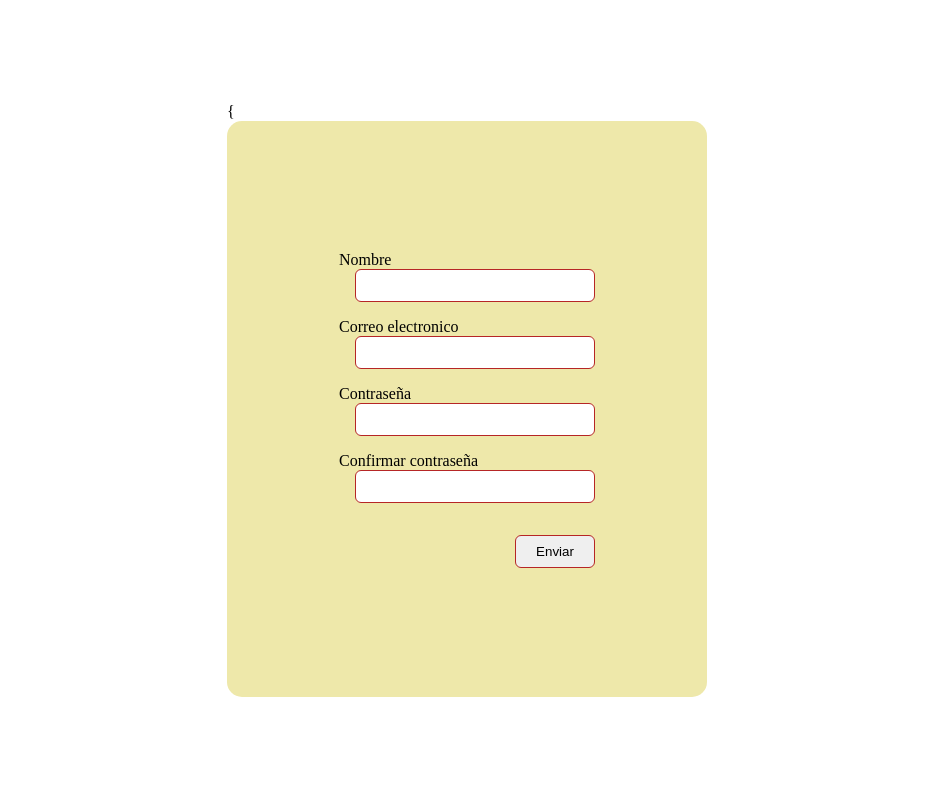
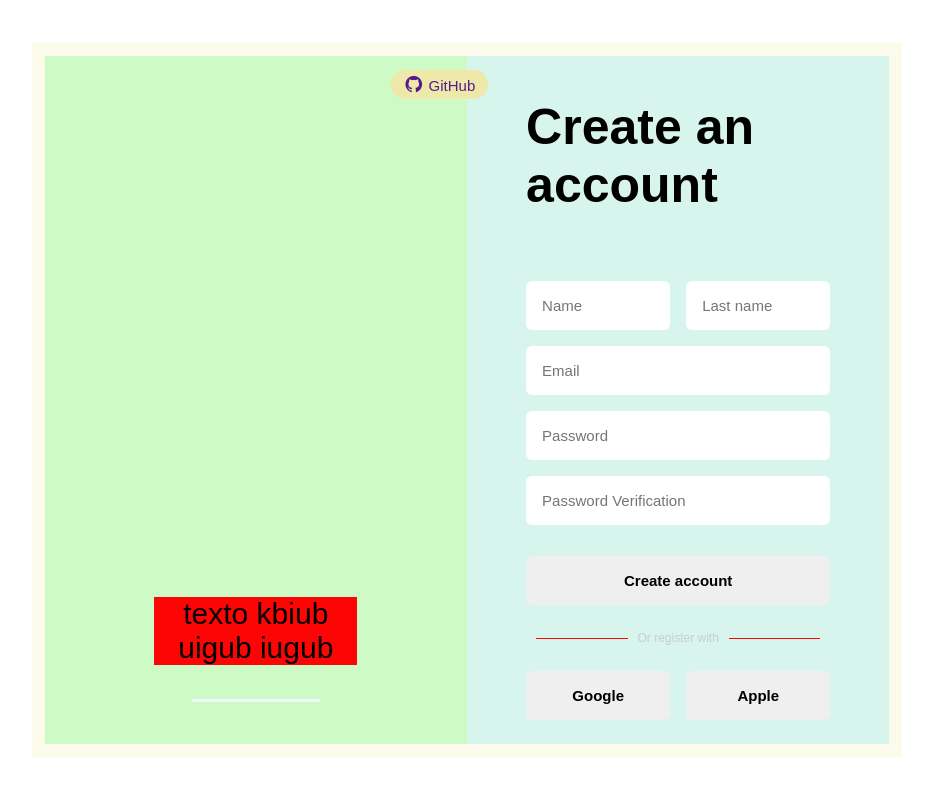
Before and after one commit to S-Erick/Registro-de-Usuarios-con-Validaci-n-de-Campos, a plain HTML site: page index.html in a window 1280 px wide. Shown: the whole page, without its empty margins (173-1106 px from the left). Drawn offline with nearby package versions, Linux system fonts and the light colour scheme.

Commit message:
maquetacion

```diff
--- a/index.html
+++ b/index.html
@@ -8,31 +8,48 @@
 </head>
 <body>
     <section>
-        <aside>{
-
+        <aside>
+            <a href="" id="github">
+                <i class='bx bxl-github'></i>
+                <span>GitHub</span>
+            </a>
+            <div id="card">
+                <h2>texto kbiub uigub iugub</h2>
+                <span></span>
+            </div>
         </aside>
         <main>
-            <form action="">
+            <h1>Create an account</h1>
+            <form>
+                <div>
+                    <label>
+                        <input class="input-style" type="text" placeholder="Name" name="name" id="name">
+                    </label>
+                    <label>
+                        <input class="input-style" type="text" placeholder="Last name" name="last-name" id="last-name">
+                    </label>
+                </div>
                 <label>
-                    Nombre
-                    <input class="border" type="text" name="name" id="name">
+                    <input class="input-style" type="email" placeholder="Email" name="email" id="email">
                 </label>
                 <label>
-                    Correo electronico
-                    <input class="border" type="email" name="email" id="email">
+                    <input class="input-style" type="password" placeholder="Password" name="password" id="password">
                 </label>
                 <label>
-                    Contraseña
-                    <input class="border" type="text" name="password" id="password">
+                    <input class="input-style" type="password" placeholder="Password Verification" name="password-check" id="password-check">
                 </label>
-                <label>
-                    Confirmar contraseña
-                    <input class="border" type="text" name="password-check" id="password-check">
-                </label>
-                <button class="border" type="submit">Enviar</button>
+                <button class="input-style" type="submit">Create account</button>
             </form>
+            <div class="divider">
+                <span>Or register with</span>
+            </div>
+            <div id="other-methods">
+                <button class="input-style" type="button">Google</button>
+                <button class="input-style" type="button">Apple</button>
+            </div>
         </main>
     </section>
+    <link href='https://unpkg.com/boxicons@2.1.4/css/boxicons.min.css' rel='stylesheet'>
     <script src="scripts.js"></script>
 </body>
 </html>
--- a/styles.css
+++ b/styles.css
@@ -1,57 +1,164 @@
+@import url('https://fonts.googleapis.com/css2?family=Poppins:ital,wght@0,100;0,200;0,300;0,400;0,500;0,600;0,700;0,800;0,900;1,100;1,200;1,300;1,400;1,500;1,600;1,700;1,800;1,900&display=swap');
 *{
     margin: 0;
     padding: 0;
     box-sizing: border-box;
+    font-family: "Mona Sans", sans-serif;
+    text-decoration: none;
 }
+:root{
+    --padding: 1%;
+    --gap: 1rem;
+    --gap-2: 1%;
+
+    --text-1: 50px;
+    --text-2: 15px;
+    --text-3: 12px;
+    --text-4: 30px;
+    --weight: 500;
+
+    --transition: all .6s ease;
+}
+.input-style{
+    width: 100%;
+    padding: 1rem;
+    border-radius: 6px;
+    border: none;
+    font-size: var(--text-2);
+}
+button{
+    font-weight: 600;
+    transition: var(--transition);
+}
+button:hover{
+    background-color: #ccc;
+    cursor: pointer;
+}
+/* ===================== general ===================== */
+
 body{
     width: 100%;
     height: 100vh;
     display: flex;
+    justify-content: center;
+    align-items: center;
+}
+section{
+    width: 68%;
+    aspect-ratio: 1/.62;
+    padding: var(--padding);
+    display: grid;
+    grid-template-columns: 1fr 1fr;
+    grid-template-rows: 1fr;
+    grid-template-areas:
+    'aside main';
+    background-color: rgba(238, 232, 170, 0.24);
+}
+aside{
+    width: 100%;
+    height: 100%;
+    background-color: rgba(152, 251, 152, 0.452);
+    grid-area: aside;
+    position: relative;
+}
+#github{
+    position: absolute;
+    top: 2%;
+    left: 82%;
+    width: fit-content;
+    padding: .3rem .8rem;
+    display: flex;
+    gap: .3rem;
     align-items: center;
     justify-content: center;
+    border-radius: .9rem;
+    background-color: palegoldenrod;
 }
-:root{
-    --color: rgb(182, 38, 38);
-    --border: 1px solid var(--color);
+#github > i{
+    font-size: 20px;
 }
-.border{
-    border-radius: 6px;
+#github > span{
+    margin-top: .1rem;
+    font-size: var(--text-2);
 }
+#card{
+    width: 100%;
+    height: 100%;
+    padding: 10%;
+    display: flex;
+    flex-direction: column;
+    align-items: center;
+    justify-content: end;
+}
+#card > h2{
+    max-width: 60%;
+    width: 60%;
+    text-align: center;
+    margin-bottom: 10%;
+    font-size: var(--text-4);
+    font-weight: var(--weight);
+    background-color: #fd0505;
+}
+#card > span{
+    width: 8rem;
+    height: 3px;
+    border-radius: 2px;
+    background-color: aliceblue;
+}
+/* ========================================= aside ========================================= */
 main{
-    width: 30rem;
-    padding: .5rem;
-    aspect-ratio: 1/1.2;
+    width: 100%;
+    height: 100%;
+    padding: 10% 14%;
+    display: flex;
+    flex-direction: column;
+    gap: var(--gap-2);
+    background-color: rgba(175, 238, 238, 0.479);
+    grid-area: main;
+}
+h1{
+    margin-bottom: 20%;
+    font-size: var(--text-1);
+    font-weight: 600;
+}
+form{
+    width: 100%;
+    height: fit-content;
+    display: flex;
+    flex-direction: column;
+    gap: var(--gap);
+}
+label{
+    flex: 1;
+    display: flex;
+}
+form > div{
+    width: 100%;
+    height: fit-content;
+    display: flex;
+    gap: var(--gap);
+}
+form > button{
+    margin-top: 5%;
+}
+.divider {
     display: flex;
     align-items: center;
-    justify-content: center;
-    border-radius: 15px;
-    background-color: palegoldenrod;
+    text-align: center;
+    font-size: var(--text-3);
+    color: #ccc;
+    margin: 20px 0;
 }
-form{
-    width: fit-content;
-    height: 100%;
+.divider::before, .divider::after {
+    content: '';
+    flex: 1;
+    height: 1px;
+    background-color: #fd0505;
+    margin: 0 10px;
+}
+#other-methods{
+    width: 100%;
+    height: fit-content;
     display: flex;
-    flex-direction: column;
-    align-items: start;
-    justify-content: center;
-    gap: 1rem;
-    /* background-color: paleturquoise; */
+    gap: var(--gap);
 }
-label{
-    display: flex;
-    flex-direction: column;
-    /* background-color: palegreen; */
-}
-input{
-    margin-left: 1rem;
-    padding: .5rem;
-    width: 15rem;
-    outline: none;
-    border: var(--border);
-}
-button{
-    width: 5rem;
-    margin: 1rem 0 0 auto;
-    padding: .5rem;
-    border: var(--border);
-}
```
